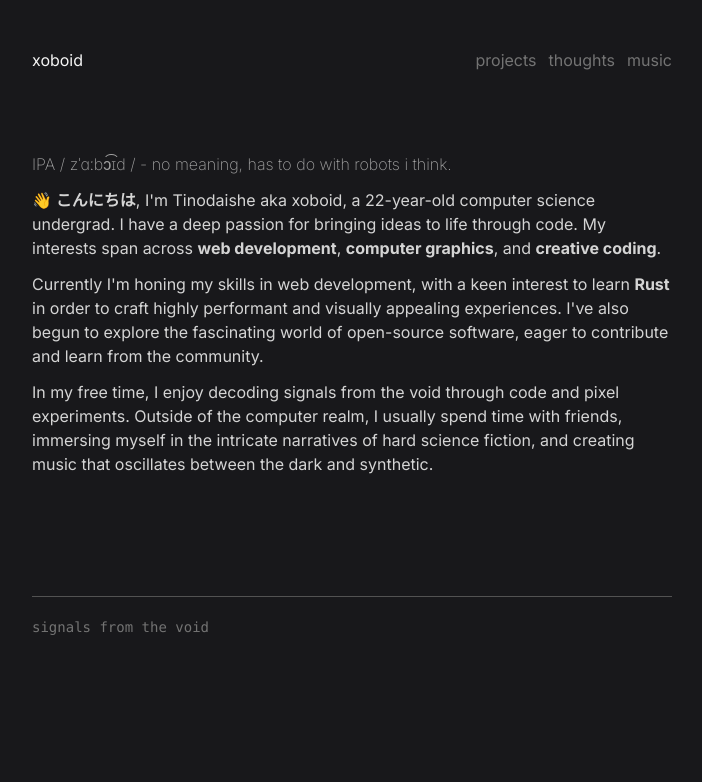
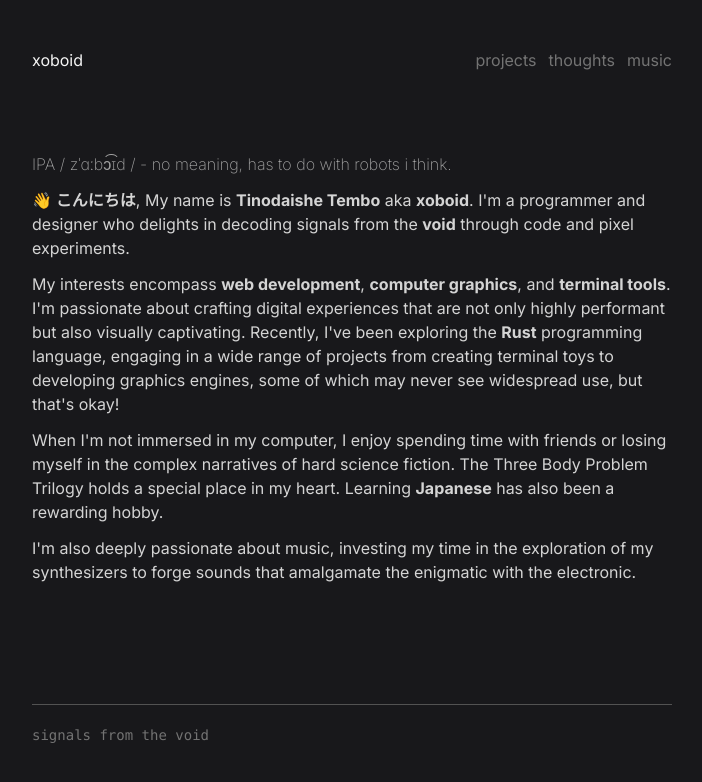
Before and after one commit to x0bd/the-void, a Next.js app: page / in a window 1280 px wide. Shown: the top 782 px of the page, without its empty margins (288-990 px from the left). Built offline with nearby package versions, Linux system fonts and the light colour scheme; some icons are missing.

Commit message:
update about

```diff
--- a/app/page.tsx
+++ b/app/page.tsx
@@ -8,29 +8,38 @@ export default function Home() {
 						think.
 					</h2>
 					<p>
-						<strong>👋 こんにちは</strong>, I'm Tinodaishe aka
-						xoboid, a 22-year-old computer science undergrad. I have
-						a deep passion for bringing ideas to life through code.
-						My interests span across{" "}
-						<strong>web development</strong>,{" "}
-						<strong>computer graphics</strong>, and{" "}
-						<strong>creative coding</strong>.
+						<strong>👋 こんにちは</strong>, My name is{" "}
+						<strong>Tinodaishe Tembo</strong> aka{" "}
+						<strong>xoboid</strong>. I'm a programmer and designer
+						who delights in decoding signals from the{" "}
+						<strong>void</strong> through code and pixel
+						experiments.
 					</p>
 					<p>
-						Currently I'm honing my skills in web development, with
-						a keen interest to learn <strong>Rust</strong> in order
-						to craft highly performant and visually appealing
-						experiences. I've also begun to explore the fascinating
-						world of open-source software, eager to contribute and
-						learn from the community.
+						My interests encompass <strong>web development</strong>,{" "}
+						<strong>computer graphics</strong>, and{" "}
+						<strong>terminal tools</strong>. I'm passionate about
+						crafting digital experiences that are not only highly
+						performant but also visually captivating. Recently, I've
+						been exploring the <strong>Rust</strong> programming
+						language, engaging in a wide range of projects from
+						creating terminal toys to developing graphics engines,
+						some of which may never see widespread use, but that's
+						okay!
 					</p>
 					<p>
-						In my free time, I enjoy decoding signals from the void
-						through code and pixel experiments. Outside of the
-						computer realm, I usually spend time with friends,
-						immersing myself in the intricate narratives of hard
-						science fiction, and creating music that oscillates
-						between the dark and synthetic.{" "}
+						When I'm not immersed in my computer, I enjoy spending
+						time with friends or losing myself in the complex
+						narratives of hard science fiction. The Three Body
+						Problem Trilogy holds a special place in my heart.
+						Learning <strong>Japanese</strong> has also been a
+						rewarding hobby.
+					</p>
+					<p>
+						I'm also deeply passionate about music, investing my
+						time in the exploration of my synthesizers to forge
+						sounds that amalgamate the enigmatic with the
+						electronic.
 					</p>
 				</div>
 			</div>
--- a/app/posts/page.tsx
+++ b/app/posts/page.tsx
@@ -4,14 +4,14 @@ import { Metadata } from "next";
 export const metadata: Metadata = {
 	title: "xoboid • thoughts",
 	description:
-		"Notes, Thoughts and Doodles on Stuff You can do with a computer",
+		"Notes, Thoughts and Ideas on Stuff You can do with a computer",
 };
 
 const page = () => {
 	return (
 		<>
 			<main className="flex flex-col gap-10">
-				<h1 className="text-xl font-medium">Thoughts</h1>
+				<h1 className="text-xl font-medium">Thoughts, Notes & Ideas</h1>
 				<Posts />
 			</main>
 		</>
--- a/app/projects/page.tsx
+++ b/app/projects/page.tsx
@@ -5,7 +5,7 @@ const Projects = () => {
 		<>
 			<main className="flex flex-col gap-10">
 				<h1 className="text-xl font-medium">
-					All of the things I`ve built.
+					Passion projects and fun little experiments
 				</h1>
 				<ProjectCard />
 			</main>
--- a/components/Footer.tsx
+++ b/components/Footer.tsx
@@ -19,7 +19,7 @@ const Footer = () => {
 					<Link href="https://github.com/x0bd" target="_blank">
 						<Icon icon="mingcute:github-line" />
 					</Link>
-					<Link href="/" target="_blank">
+					<Link href="https://codepen.io/synthmancer" target="_blank">
 						<Icon icon="teenyicons:codepen-solid" />
 					</Link>
 					<Link
```
